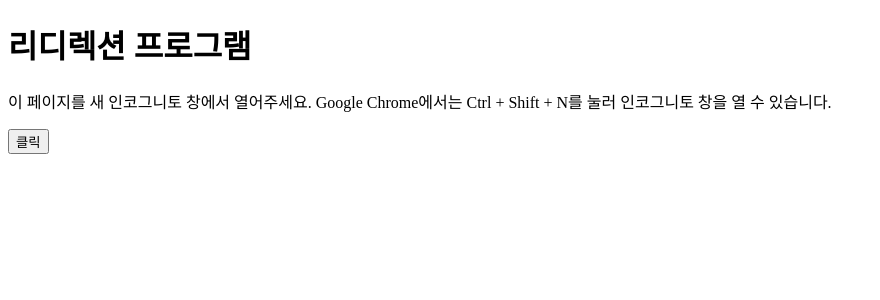
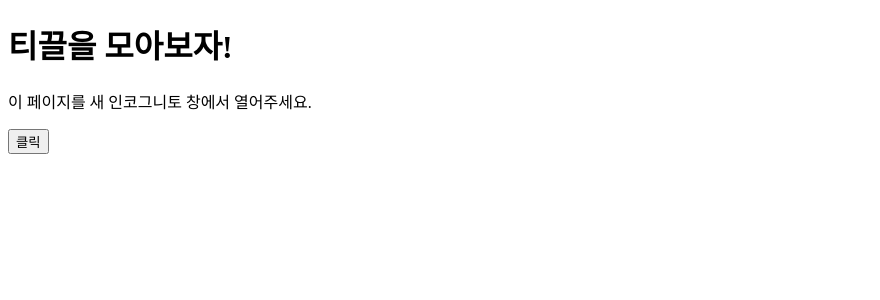
Before and after one commit to Minsun91/pocketBase, a React (Create React App) app in the folder my-app/: page / in a window 1280 px wide. Shown: the top 300 px of the page, without its empty margins (0-880 px from the left). Built offline with nearby package versions, Linux system fonts and the light colour scheme.

Commit message:
잔디심기

```diff
--- a/my-app/src/App.js
+++ b/my-app/src/App.js
@@ -77,7 +77,7 @@ function App() {
 
     const interval = setInterval(openNextLink, 100000);
 
-    return () => clearInterval(interval); // 컴포넌트가 언마운트될 때 interval 클리어
+    return () => clearInterval(interval);
   }, []);
 
   const handleVisitButtonClick = () => {
@@ -88,8 +88,8 @@ function App() {
 
   return (
     <div>
-      <h1>리디렉션 프로그램</h1>
-      <p>이 페이지를 새 인코그니토 창에서 열어주세요. Google Chrome에서는 Ctrl + Shift + N를 눌러 인코그니토 창을 열 수 있습니다.</p>
+      <h1>티끌을 모아보자!</h1>
+      <p>이 페이지를 새 인코그니토 창에서 열어주세요.  </p>
       <button onClick={handleVisitButtonClick}>클릭</button>
     </div>
   );
```
